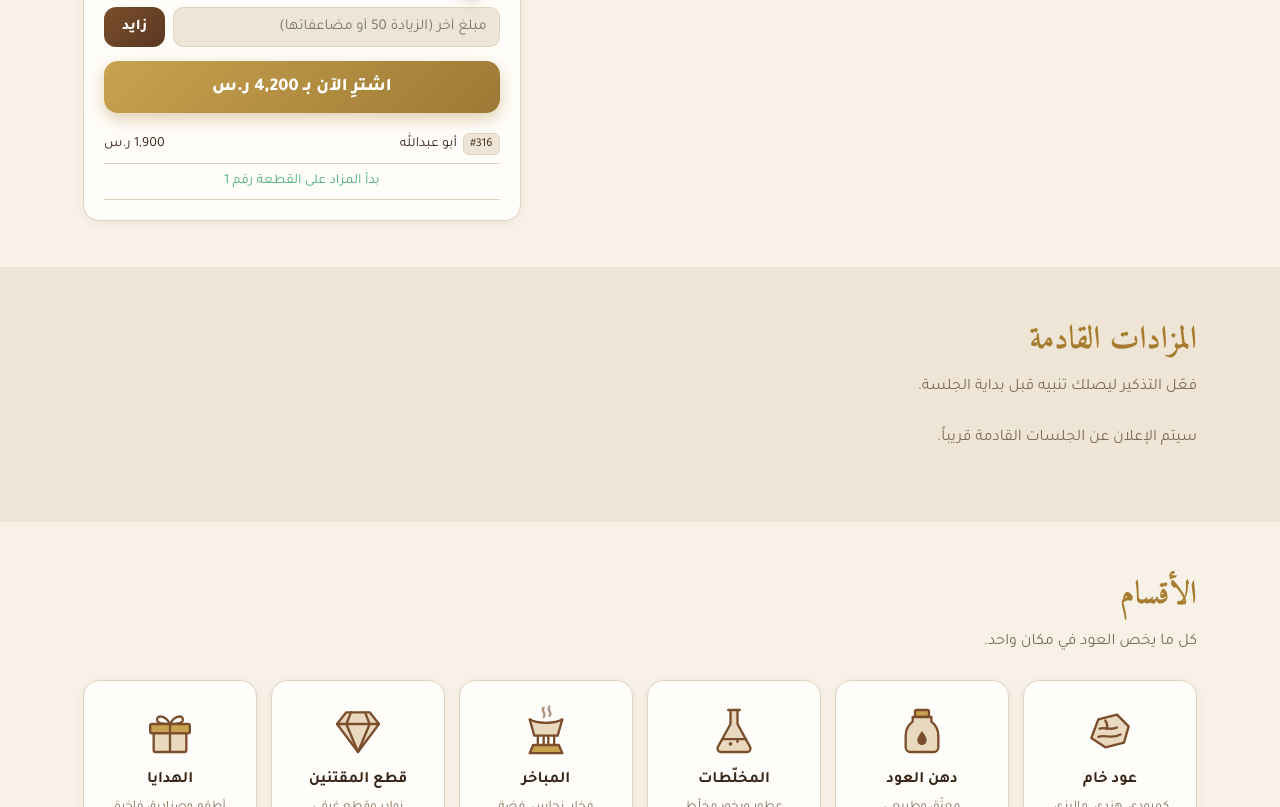
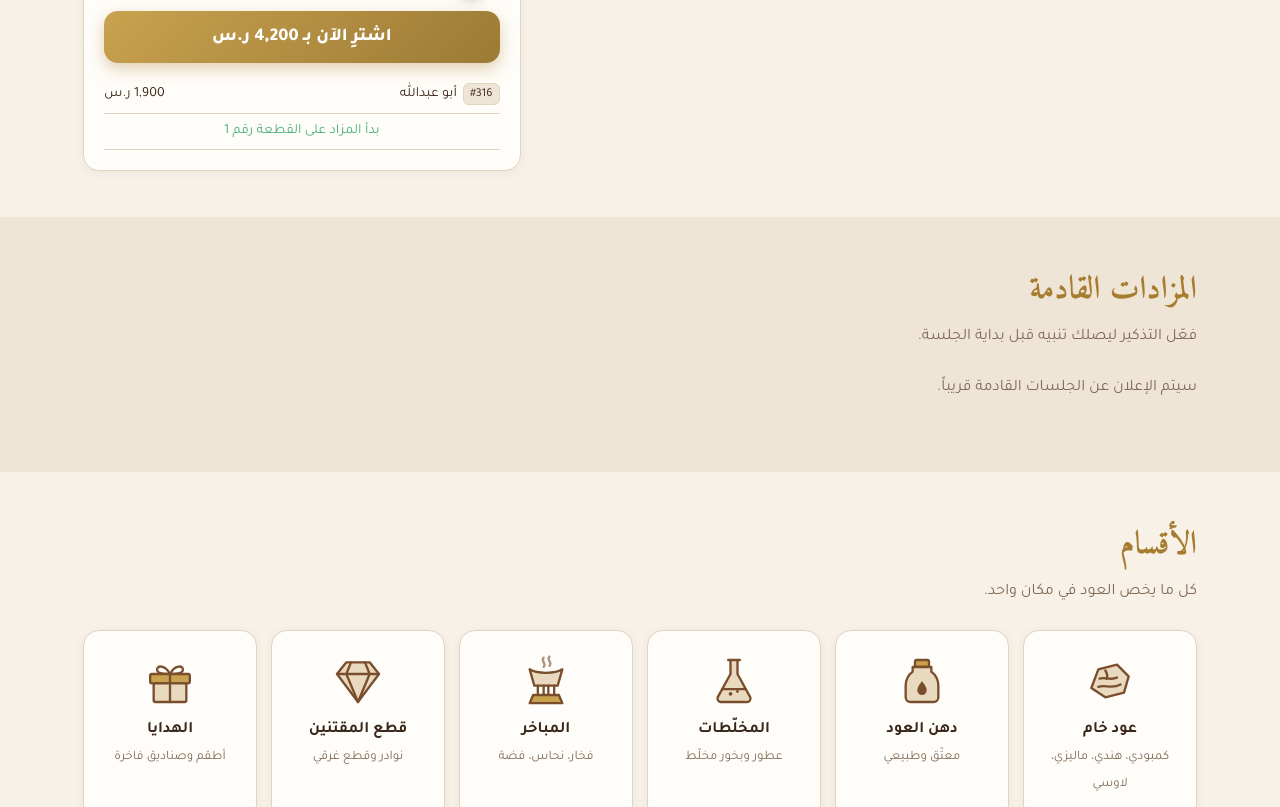
Before and after one commit to tarafttf-sys/Tarftaltayeb, a plain HTML site: page index.html in a window 1280 px wide. Shown: the part 1427-2234 px from the top of the page. Drawn offline with Linux system fonts and the light colour scheme.

Commit message:
Add files via upload

```diff
--- a/index.html
+++ b/index.html
@@ -364,10 +364,6 @@ header{background:rgba(247,241,232,.95)!important}
             <button data-add="100">✋ ارفع المضرب <b>+100</b></button>
           </div>
         </div>
-        <div class="custom">
-          <input type="number" id="customBid" placeholder="مبلغ آخر (الزيادة 50 أو مضاعفاتها)" inputmode="numeric" step="50">
-          <button class="btn" id="customBtn">زايد</button>
-        </div>
         <button class="buy-now" id="buyNow">اشترِ الآن بـ <span id="buyPrice">0</span> ر.س</button>
         <div class="log" id="log"></div>
       </div>
@@ -483,7 +479,7 @@ header{background:rgba(247,241,232,.95)!important}
     </div>
     <p class="sup-mail">Taraft.tf@gmail.com</p>
     <div class="faq">
-      <details><summary>كيف أزايد؟</summary><p>اضغط +50 أو +100، أو اكتب مبلغاً آخر بزيادة 50 أو مضاعفاتها. في أول مزايدة نطلب اسمك ورقم جوالك.</p></details>
+      <details><summary>كيف أزايد؟</summary><p>ارفع المضرب +50 أو +100. في أول مزايدة نطلب اسمك ورقم جوالك.</p></details>
       <details><summary>ماذا يحدث إذا زايد أحد في آخر الوقت؟</summary><p>أي مزايدة في آخر 10 ثوانٍ تمدّد الوقت 10 ثوانٍ، حتى يأخذ الجميع فرصته.</p></details>
       <details><summary>ما معنى «اشترِ الآن»؟</summary><p>تشتري القطعة فوراً بالسعر المحدد وينتهي المزاد عليها. اضغط الزر مرتين للتأكيد.</p></details>
       <details><summary>فزت بقطعة، ماذا بعد؟</summary><p>تجد القطعة في «مشترياتي»، ونتواصل معك على جوالك لترتيب الدفع والتوصيل.</p></details>
@@ -544,7 +540,7 @@ function showLot(l){
   $('buyNow').innerHTML = done ? (l.status === 'sold' ? '✔ تم الشراء' : 'انتهى المزاد') : `اشترِ الآن بـ <span id="buyPrice">${fmt(l?.buyPrice)}</span> ر.س`;
   $('buyNow').classList.toggle('done', done); $('buyNow').classList.remove('armed');
   const off = !l || done; $('buyNow').disabled = off; $('buyNow').style.opacity = !l ? .5 : 1;
-  document.querySelectorAll('.quick button, #customBtn, #customBid, #paddle').forEach(b => b.disabled = off);
+  document.querySelectorAll('.quick button, #paddle').forEach(b => b.disabled = off);
 }
 function showPrice(cur, leader, mine, startHint){
   $('curBid').textContent = fmt(cur);
@@ -618,7 +614,6 @@ function renderMy(){
 const raisePaddle = () => { const p = $('paddle'); p.classList.remove('up'); void p.offsetWidth; p.classList.add('up'); };
 document.querySelectorAll('[data-add]').forEach(b => b.onclick = () => handlers.bid(+b.dataset.add, true));
 $('paddle').onclick = () => handlers.bid(50, true);
-$('customBtn').onclick = () => { const v = +$('customBid').value; if (v) { handlers.bid(v, false); $('customBid').value=''; } };
 let buyArmed = 0;
 $('buyNow').onclick = () => {
   if (Date.now() - buyArmed > 3000) { buyArmed = Date.now(); $('buyNow').classList.add('armed'); setTimeout(() => $('buyNow').classList.remove('armed'), 3000); toast('اضغط مرة ثانية لتأكيد الشراء'); return; }
```
